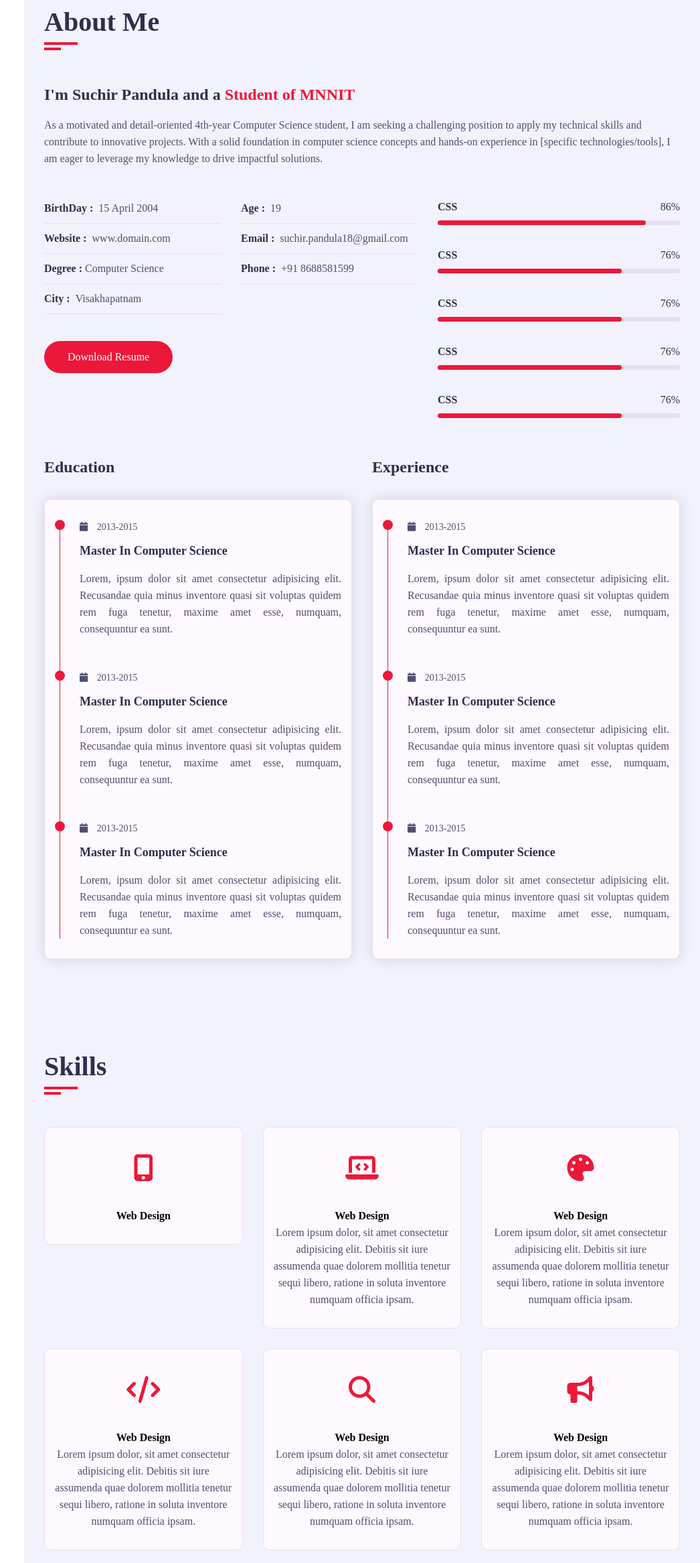
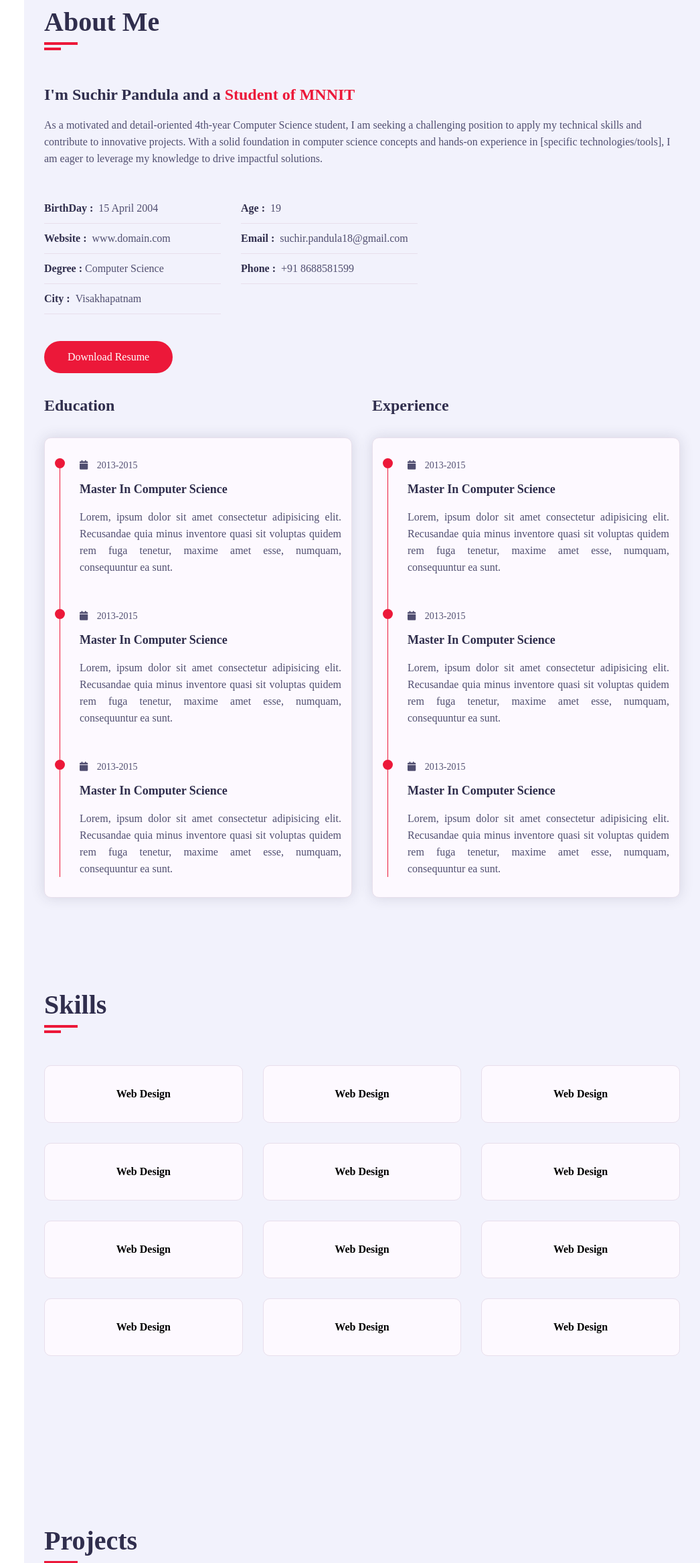
Before and after one commit to suchir-cyber/my_portfolio, a plain HTML site: page index.html in a window 1280 px wide. Shown: the part 857-3190 px from the top of the page at 67% size, without its empty margins (234-1280 px from the left). Drawn offline with Linux system fonts and the light colour scheme; a web font is replaced by a local one.

Commit message:
updated skills section

```diff
--- a/css/style.css
+++ b/css/style.css
@@ -445,62 +445,6 @@
 {
     margin-right: 15px;
     margin-top: 10px;
- }
-
-.about .about-content .skills
-{
-    flex: 0 0 40%;
-    max-width: 40%;
-    margin-top: 40px;
-}
-
-.about .about-content .skills .skill-item
-{
-    flex: 0 0 100%;
-    min-width: 100%;
-}
-
-.about .about-content .skills .skill-item h5
-{
-    line-height: 40px;
-    font-weight: 600;
-    font-size: 16px;
-    color: var(--text-black-900);
-    text-transform: capitalize;
-}
-
-.about .about-content .skills .skill-item .progress
-{
-    background-color: var(--bg-black-50);
-    height: 7px;
-    border-radius: 4px;
-    width: 100%;
-    position: relative;
-}
-
-.about .about-content .skills .skill-item
-{
-    margin-bottom: 25px;
-}
-
-.about .about-content .skills .skill-item .progress .progress-in
-{
-    position: absolute;
-    left: 0;
-    top: 0;
-    height: 100%;
-    border-radius: 4px;
-    background-color: var(--skin-color);
-}
-
-.about .about-content .skills .skill-item .skill-percent
-{
-    position: absolute;
-    right: 0;
-    color: var(--text-black-900);
-    top: -40px;
-    font-weight: 400;
-    line-height: 40px;
 }
 
 .about .about-content .education,
--- a/index.html
+++ b/index.html
@@ -102,45 +102,6 @@
                                             </div>
                                         </div>
                                     </div>
-                                    <div class="skills padd-15">
-                                        <div class="row">
-                                            <div class="skill-item padd-15">
-                                                <h5>CSS</h5>
-                                                <div class="progress">
-                                                    <div class="progress-in" style="width: 86%;"></div>
-                                                    <div class="skill-percent">86%</div>
-                                                </div>
-                                            </div>
-                                            <div class="skill-item padd-15">
-                                                <h5>CSS</h5>
-                                                <div class="progress">
-                                                    <div class="progress-in" style="width: 76%;"></div>
-                                                    <div class="skill-percent">76%</div>
-                                                </div>
-                                            </div>
-                                            <div class="skill-item padd-15">
-                                                <h5>CSS</h5>
-                                                <div class="progress">
-                                                    <div class="progress-in" style="width: 76%;"></div>
-                                                    <div class="skill-percent">76%</div>
-                                                </div>
-                                            </div>
-                                            <div class="skill-item padd-15">
-                                                <h5>CSS</h5>
-                                                <div class="progress">
-                                                    <div class="progress-in" style="width: 76%;"></div>
-                                                    <div class="skill-percent">76%</div>
-                                                </div>
-                                            </div>
-                                            <div class="skill-item padd-15">
-                                                <h5>CSS</h5>
-                                                <div class="progress">
-                                                    <div class="progress-in" style="width: 76%;"></div>
-                                                    <div class="skill-percent">76%</div>
-                                                </div>
-                                            </div>
-                                        </div>
-                                    </div>
                                 </div>
                                 <div class="row">
                                     <div class="education padd-15">
@@ -230,11 +191,7 @@
                             <!-- service item starts -->
                             <div class="service-item padd-15">
                                 <div class="service-item-inner">
-                                    <div class="icon">
-                                        <i class="fa fa-mobile-alt"></i>
-                                    </div>
                                     <h4>Web Design</h4>
-                                    <!-- <p>Lorem ipsum dolor, sit amet consectetur adipisicing elit. Debitis sit iure assumenda quae dolorem mollitia tenetur sequi libero, ratione in soluta inventore numquam officia ipsam.</p> -->
                                 </div>
                             </div>
                             <!-- service item ends-->
@@ -242,55 +199,87 @@
                             <!-- service item starts -->
                             <div class="service-item padd-15">
                                 <div class="service-item-inner">
-                                    <div class="icon">
-                                        <i class="fa fa-laptop-code"></i>
-                                    </div>
                                     <h4>Web Design</h4>
-                                    <p>Lorem ipsum dolor, sit amet consectetur adipisicing elit. Debitis sit iure assumenda quae dolorem mollitia tenetur sequi libero, ratione in soluta inventore numquam officia ipsam.</p>
                                 </div>
                             </div>
                             <!-- service item ends-->
+
                             <!-- service item starts -->
                             <div class="service-item padd-15">
                                 <div class="service-item-inner">
-                                    <div class="icon">
-                                        <i class="fa fa-palette"></i>
-                                    </div>
                                     <h4>Web Design</h4>
-                                    <p>Lorem ipsum dolor, sit amet consectetur adipisicing elit. Debitis sit iure assumenda quae dolorem mollitia tenetur sequi libero, ratione in soluta inventore numquam officia ipsam.</p>
                                 </div>
                             </div>
                             <!-- service item ends-->
+
                             <!-- service item starts -->
                             <div class="service-item padd-15">
                                 <div class="service-item-inner">
-                                    <div class="icon">
-                                        <i class="fa fa-code"></i>
-                                    </div>
                                     <h4>Web Design</h4>
-                                    <p>Lorem ipsum dolor, sit amet consectetur adipisicing elit. Debitis sit iure assumenda quae dolorem mollitia tenetur sequi libero, ratione in soluta inventore numquam officia ipsam.</p>
                                 </div>
                             </div>
                             <!-- service item ends-->
+
                             <!-- service item starts -->
                             <div class="service-item padd-15">
                                 <div class="service-item-inner">
-                                    <div class="icon">
-                                        <i class="fa fa-search"></i>
-                                    </div>
                                     <h4>Web Design</h4>
-                                    <p>Lorem ipsum dolor, sit amet consectetur adipisicing elit. Debitis sit iure assumenda quae dolorem mollitia tenetur sequi libero, ratione in soluta inventore numquam officia ipsam.</p>
                                 </div>
                             </div>
                             <!-- service item ends-->
+
                             <!-- service item starts -->
                             <div class="service-item padd-15">
                                 <div class="service-item-inner">
-                                    <div class="icon">
-                                        <i class="fa fa-bullhorn"></i>
+                                    <h4>Web Design</h4>
                                 </div>
+                            </div>
+                            <!-- service item ends-->
+
+                            <!-- service item starts -->
+                            <div class="service-item padd-15">
+                                <div class="service-item-inner">
                                     <h4>Web Design</h4>
-                                    <p>Lorem ipsum dolor, sit amet consectetur adipisicing elit. Debitis sit iure assumenda quae dolorem mollitia tenetur sequi libero, ratione in soluta inventore numquam officia ipsam.</p>
+                                </div>
+                            </div>
+                            <!-- service item ends-->
+
+                            <!-- service item starts -->
+                            <div class="service-item padd-15">
+                                <div class="service-item-inner">
+                                    <h4>Web Design</h4>
+                                </div>
+                            </div>
+                            <!-- service item ends-->
+
+                            <!-- service item starts -->
+                            <div class="service-item padd-15">
+                                <div class="service-item-inner">
+                                    <h4>Web Design</h4>
+                                </div>
+                            </div>
+                            <!-- service item ends-->
+
+                            <!-- service item starts -->
+                            <div class="service-item padd-15">
+                                <div class="service-item-inner">
+                                    <h4>Web Design</h4>
+                                </div>
+                            </div>
+                            <!-- service item ends-->
+
+                            <!-- service item starts -->
+                            <div class="service-item padd-15">
+                                <div class="service-item-inner">
+                                    <h4>Web Design</h4>
+                                </div>
+                            </div>
+                            <!-- service item ends-->
+
+                            <!-- service item starts -->
+                            <div class="service-item padd-15">
+                                <div class="service-item-inner">
+                                    <h4>Web Design</h4>
                                 </div>
                             </div>
                             <!-- service item ends-->
```
Lines whose indentation alone changed are shown as unchanged.
